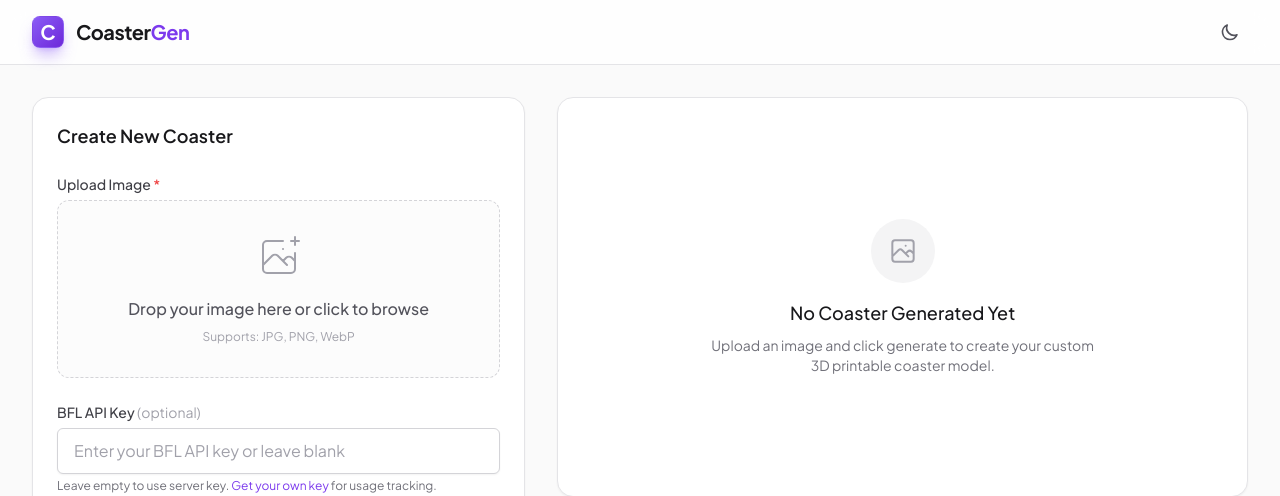
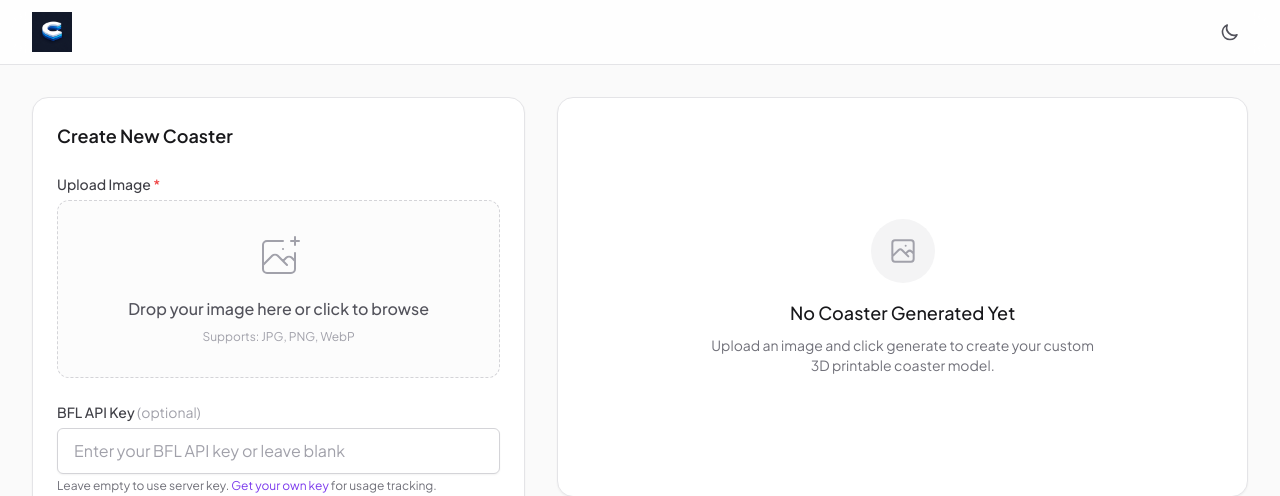
Before and after one commit to bagdeabhishek/coaster-generator, a Python web app: template frontend/templates/index.html in a window 1280 px wide. Shown: the top 496 px of the page. Run offline with Jinja, Linux system fonts and the light colour scheme; the template is opened without the code that fills it, so the values that code supplies are empty; some libraries are stand-ins or nearby versions.

Commit message:
ui: replace text logo with actual CoastGen logo image in navbar

```diff
--- a/frontend/templates/index.html
+++ b/frontend/templates/index.html
@@ -57,8 +57,7 @@
     <nav class="sticky top-0 z-50 bg-white/80 dark:bg-zinc-900/80 backdrop-blur-md border-b border-zinc-200 dark:border-zinc-800">
         <div class="max-w-7xl mx-auto px-4 sm:px-6 lg:px-8 h-16 flex items-center justify-between">
             <div class="flex items-center gap-3">
-                <div class="w-8 h-8 rounded-lg bg-gradient-to-br from-primary-500 to-primary-700 flex items-center justify-center text-white font-bold text-xl shadow-lg shadow-primary-500/40 border border-primary-400/20">C</div>
-                <span class="font-bold text-xl tracking-tight text-zinc-900 dark:text-white">Coaster<span class="text-primary-600 dark:text-primary-400">Gen</span></span>
+                <img src="/static/logo.png" alt="CoastGen Logo" class="h-10 w-auto">
             </div>
             <div class="flex items-center gap-3">
                 <div id="authSection" class="flex items-center gap-2">
```
